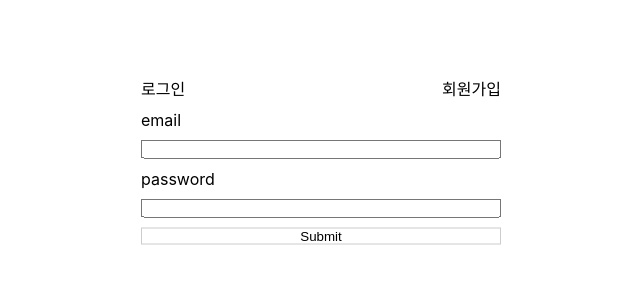
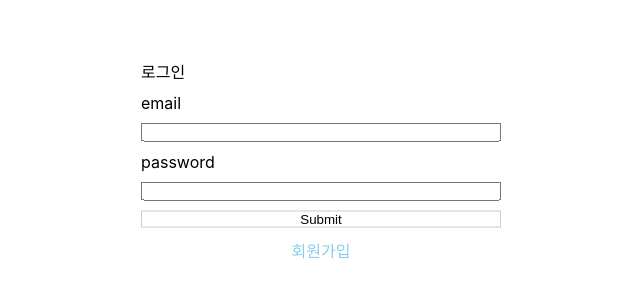
Before and after one commit to hey-ri/todo-list, a React app: page / in a window 1280 px wide. Shown: the top 300 px of the page, without its empty margins (319-959 px from the left). Built offline with nearby package versions, Linux system fonts and the light colour scheme; the HTML template or start-up script is replaced by a standard one.

Commit message:
Subtracting a long dom element as a function

```diff
--- a/src/LoginPage.jsx
+++ b/src/LoginPage.jsx
@@ -49,36 +49,7 @@ function LoginPage({ onLogin }) {
         onSubmit={submitHandler}
         style={{ display: 'flex', flexDirection: 'column', gap: '10px', position: 'relative' }}
       >
-        {isLogin ? (
-          <h4 style={{ fontWeight: 'normal' }}>로그인</h4>
-        ) : (
-          <h4 style={{ fontWeight: 'normal' }}>회원가입</h4>
-        )}
-        <div style={{ display: 'flex', justifyContent: 'end', position: 'absolute', right: '0' }}>
-          {isLogin ? (
-            <a
-              href=""
-              onClick={(e) => {
-                e.preventDefault();
-                setIsLogin(false);
-              }}
-              style={{ color: 'inherit' }}
-            >
-              회원가입
-            </a>
-          ) : (
-            <a
-              href=""
-              onClick={(e) => {
-                e.preventDefalut();
-                setIsLogin(true);
-              }}
-              style={{ color: 'inherit' }}
-            >
-              로그인
-            </a>
-          )}
-        </div>
+        <Header isLogin={isLogin} />
         <label htmlFor="">email</label>
         <input type="email" value={email} onChange={(e) => setEmail(e.target.value)} />
         <label htmlFor="">password</label>
@@ -91,9 +62,40 @@ function LoginPage({ onLogin }) {
         )}
         <button style={{ border: '1px solid #ccc', background: 'transparent' }}>Submit</button>
       </form>
+      <Footer isLogin={isLogin} onModeChange={(page) => setIsLogin(page === 'login')} />
       {error != null && <div style={{ paddingTop: '10px', color: 'red', textAlign: 'center' }}>{error}</div>}
     </div>
   );
 }
 
+const Header = (isLogin) =>
+  isLogin ? <h4 style={{ fontWeight: 'normal' }}>로그인</h4> : <h4 style={{ fontWeight: 'normal' }}>회원가입</h4>;
+
+const Footer = ({ isLogin, onModeChange }) => (
+  <div style={{ textAlign: 'center', paddingTop: '10px', color: 'skyblue' }}>
+    {isLogin ? (
+      <a
+        href=""
+        onClick={(e) => {
+          e.preventDefault();
+          onModeChange('signin');
+        }}
+        style={{ color: 'inherit' }}
+      >
+        회원가입
+      </a>
+    ) : (
+      <a
+        href=""
+        onClick={(e) => {
+          e.preventDefault();
+          onModeChange('login');
+        }}
+        style={{ color: 'inherit' }}
+      >
+        로그인
+      </a>
+    )}
+  </div>
+);
 export default LoginPage;
```
